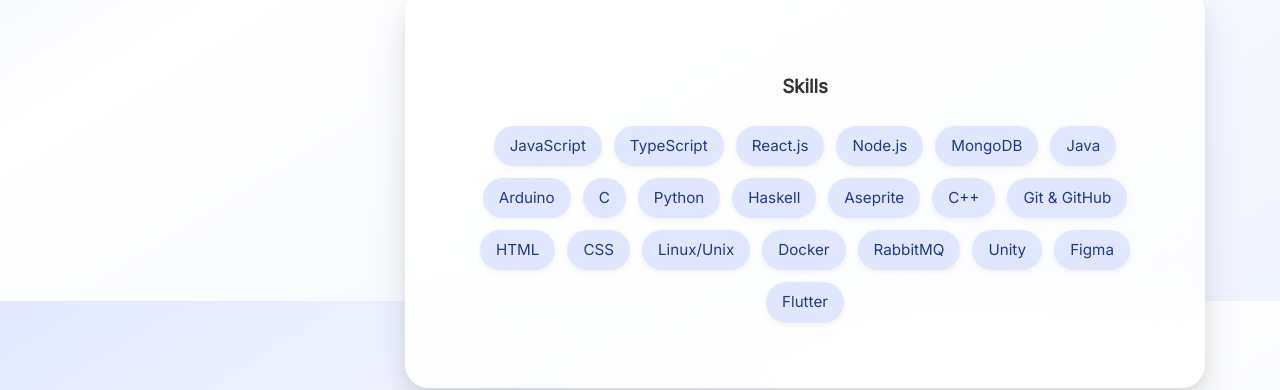
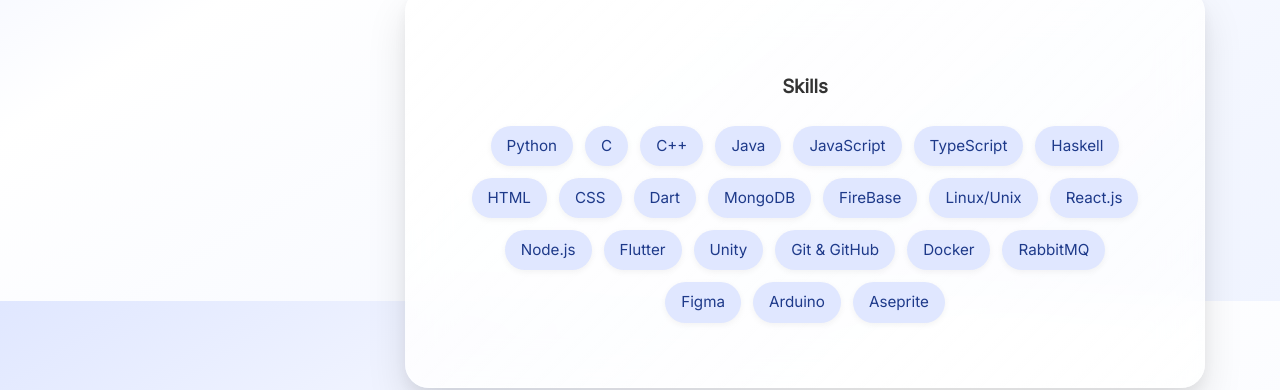
Before and after one commit to YoendryF/my_portfolio, a Next.js app: page / in a window 1280 px wide. Shown: the part 2099-2489 px from the top of the page. Built offline with nearby package versions, Linux system fonts and the light colour scheme.

Commit message:
Organized and updated skills list

```diff
--- a/app/page.tsx
+++ b/app/page.tsx
@@ -82,27 +82,33 @@
   <h3>Skills</h3>
   <div className="skills-grid">
     {[
+      //Languages
+      "Python",
+      "C",
+      "C++",
+      "Java",
       "JavaScript",
       "TypeScript",
+      "Haskell",
+      "HTML",
+      "CSS",
+      "Dart",
+      //Databases
+      "MongoDB",
+      "FireBase",
+      //Frameworks
+      "Linux/Unix",
       "React.js",
       "Node.js",
-      "MongoDB",
-      "Java",
-      "Arduino",
-      "C",
-      "Python",
-      "Haskell",
-      "Aseprite",
-      "C++",
+      "Flutter",
+      "Unity",
+      //Tools
       "Git & GitHub",
-      "HTML",
-      "CSS",
-      "Linux/Unix",
       "Docker",
       "RabbitMQ",
-      "Unity",
       "Figma",
-      "Flutter",
+      "Arduino",
+      "Aseprite",
     ].map((skill, idx) => (
       <span key={idx} className="skill-chip">
         {skill}
```
Also changed, not shown: 404.html (+1 -1 lines), index.html (+1 -1 lines), projects/FixMyCity.html (+1 -1 lines), projects/FutureFund.html (+1 -1 lines), projects/Gashapon.html (+1 -1 lines), projects/KingdomOfGreed.html (+1 -1 lines), index.txt, projects/FixMyCity.txt, projects/FutureFund.txt, projects/Gashapon.txt, projects/KingdomOfGreed.txt.
